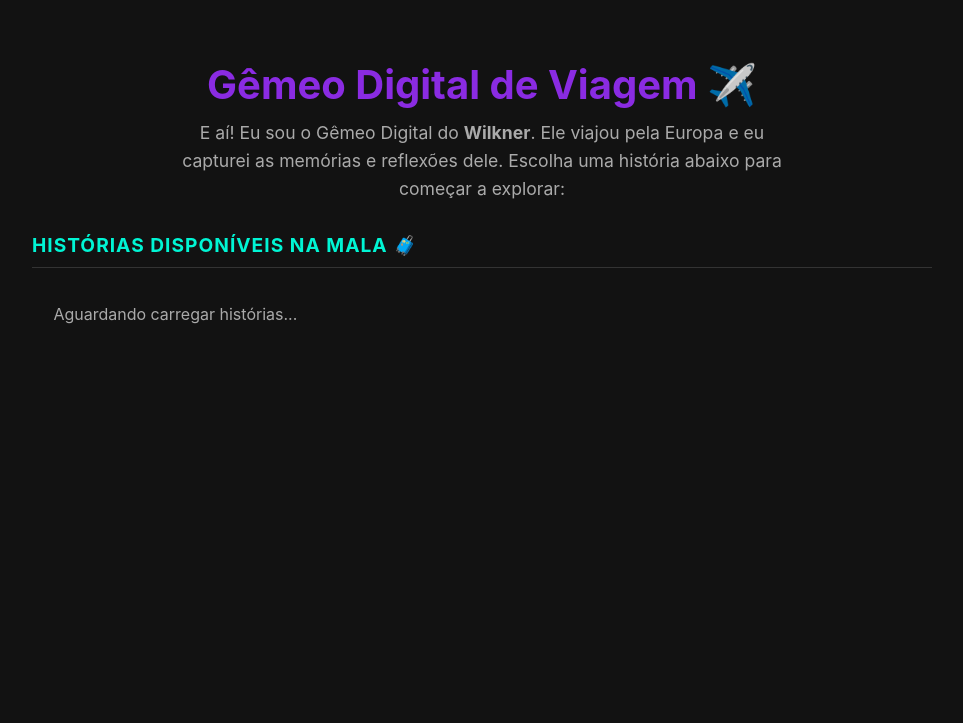
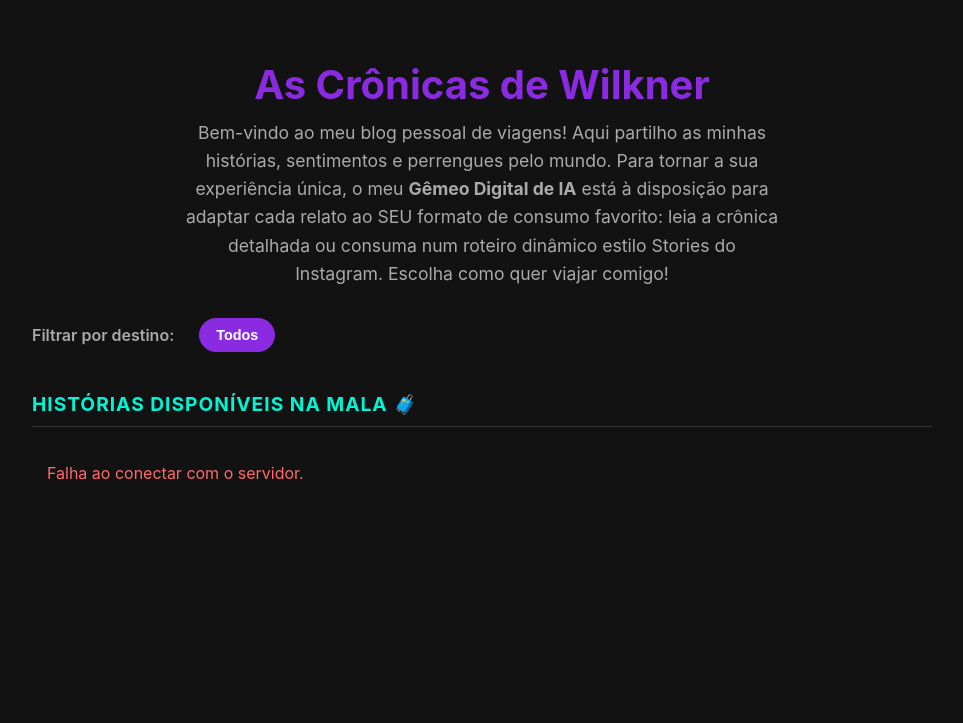
Before and after one commit to Wilkner/gemeo-digital-viagem, a Python web app: template app/templates/index.html in a window 1280 px wide. Shown: the top 723 px of the page, without its empty margins (158-1121 px from the left). Run offline with Jinja, Linux system fonts and the light colour scheme; the template is opened without the code that fills it, so the values that code supplies are empty.

Commit message:
feat: adiciona cache físico no backend e filtros dinâmicos de destino no frontend

```diff
--- a/app/data/trips/Simplesmente_faça.txt
+++ b/app/data/trips/Simplesmente_faça.txt
@@ -1,3 +1,6 @@
+date: 2026-07-11
+destination: Itália
+
 # Sua criação tem valor: faça porque sua arte emociona!
 
 Nosso planejamento do segundo dia incluía visitarmos a Galleria dell'Accademia di Firenze para vermos Davi de Michelagelo e, depois, seguirmos para a Galeria Uffizi para encontrar inúmeras obras incríveis dos grandes da Renascença e de outros períodos da história da arte.
--- a/app/data/trips/david_michelangelo.txt
+++ b/app/data/trips/david_michelangelo.txt
@@ -1,6 +1,9 @@
+date: 2026-07-16
+destination: Itália
+
 # O David de Michelangelo ressignificou o que eu entendia sobre dedicação
 
-![Uma das obras dos prisioneiros que me impressionou](https://github.com/Wilkner/gemeo-digital-viagem/blob/main/app/static/images/prisioneiro-04.jpg?raw=true)
+![Uma das obras dos prisioneiros que me impressionou](https://raw.githubusercontent.com/Wilkner/gemeo-digital-viagem/refs/heads/main/app/static/images/prisioneiro-04.jpg)
 
 Saindo da primeira sala da Galleria dell'Accademia e entrando a esquerda e depois direita vemos ele, imponente, enorme, ao final do corredor: David. Antes, no entanto, um busto - que considerei pequeno - do Michelangelo e suas quatro obras inacabadas, chamadas de priosineiros dividem o corredor. Eu soube delas antes da viagem, mas vê-las, uau!, fiquei mais uma vez encantado. Observar os detalhes de todas elas conclui que estavam numa sincronia aparente, quase como um movimento interrompido. Dizem que essas esculturam estão saindo mármore e isso fez total sentido. Também li que Michelangelo dizia: a escultura já está pronta, eu apenas às liberto do mármore. A escultura que mais me marcou foi a que parece uma pessoa estava com o corpo para o lado direito e iniciava o movimento de virar o rosto para frente para encarar e, no mínimo, agradecer o mestre do mármore, seu herói, que a libertava. Eu tirei pouquíssimas fotos dos prisioneiros porque eu olhava para eles e pensava: caramba, o que esse cara disse é verdade: a obra já está pronta, só precisa ser libertada, porque a cada olhada eu concluia que esse mármore foi "feito" para aquilo.
 
--- a/app/data/trips/florenca_primeiras_impressoes.txt
+++ b/app/data/trips/florenca_primeiras_impressoes.txt
@@ -1,3 +1,5 @@
+date: 2026-07-12
+destination: Itália
 # Florença sua linda: você me encantou!
 
 Agora, quero te contar sobre Florença, a cidade despertou meus melhores momentos da matéria de História da Arte da faculdade de jornalismo
--- a/app/templates/index.html
+++ b/app/templates/index.html
@@ -3,8 +3,7 @@
 <head>
     <meta charset="UTF-8">
     <meta name="viewport" content="width=device-width, initial-scale=1.0">
-    <title>Gêmeo Digital de Viagem ✈️ | Wilkner</title>
-    <!-- Renderizador Markdown -->
+    <title>Meus relatos de viagem ✈️ | Wilkner</title>
     <script src="https://cdn.jsdelivr.net/npm/marked/marked.min.js"></script>
     <style>
         :root {
@@ -267,42 +294,89 @@
             from { opacity: 0; transform: translateY(10px); }
             to { opacity: 1; transform: translateY(0); }
         }
+
+        /* Filtros */
+        .filters-section {
+            margin: 20px 0;
+            padding: 10px 0;
+        }
+        .filter-label {
+            font-weight: 600;
+            margin-right: 10px;
+            color: var(--text-muted);
+        }
+        .filters-container {
+            display: inline-flex;
+            gap: 10px;
+            flex-wrap: wrap;
+        }
+        .filter-btn {
+            background-color: #262626;
+            color: var(--text-muted);
+            border: 1px solid #444;
+            padding: 8px 16px;
+            border-radius: 20px;
+            cursor: pointer;
+            font-size: 0.9rem;
+            transition: all 0.2s ease;
+        }
+        .filter-btn:hover {
+            background-color: #333;
+            border-color: var(--primary);
+        }
+        .filter-btn.active {
+            background-color: var(--primary);
+            color: white;
+            border-color: var(--primary);
+            font-weight: bold;
+        }
+
+        /* Tags de Metadados nos Cards */
+        .trip-meta {
+            font-size: 0.8rem;
+            color: var(--text-muted);
+            margin-top: 5px;
+            margin-bottom: 15px;
+            display: flex;
+            gap: 10px;
+            flex-wrap: wrap;
+        }
+        .meta-tag {
+            background-color: rgba(0, 245, 212, 0.1);
+            color: var(--accent);
+            padding: 2px 8px;
+            border-radius: 4px;
+            font-weight: bold;
+        }
     </style>
 </head>
 <body>
     <div class="container">
 
-        <!-- FLUXO PRINCIPAL: Escolha de Histórias -->
         <div id="mainPortal">
             <div class="welcome-header">
-                <h1>Gêmeo Digital de Viagem ✈️</h1>
-                <p>E aí! Eu sou o Gêmeo Digital do <b>Wilkner</b>. Ele viajou pela Europa e eu capturei as memórias e reflexões dele. Escolha uma história abaixo para começar a explorar:</p>
+                <h1>As Crônicas de Wilkner</h1>
+                <p class="subtitle">
+                    Bem-vindo ao meu blog pessoal de viagens! Aqui partilho as minhas histórias, sentimentos e perrengues pelo mundo.
+                    Para tornar a sua experiência única, o meu <strong>Gêmeo Digital de IA</strong> está à disposição para adaptar cada relato ao SEU formato de consumo favorito: leia a crônica detalhada ou consuma num roteiro dinâmico estilo Stories do Instagram. Escolha como quer viajar comigo!
+                </p>
+            </div>
+
+            <div class="filters-section" style="margin: 20px 0 30px 0; display: flex; align-items: center; gap: 15px; flex-wrap: wrap;">
+                <span class="filter-label">Filtrar por destino:</span>
+                <div id="destinations-filters" class="filters-container">
+                    <button class="filter-btn active" data-destination="all">Todos</button>
+                </div>
             </div>
 
             <div class="stories-showcase">
                 <h2 class="section-title">Histórias Disponíveis na Mala 🧳</h2>
                 <div id="tripsGrid" class="trips-grid">
-                    <!-- Carregado Dinamicamente -->
                     <p style="color: var(--text-muted); text-align: center; width: 100%;">Aguardando carregar histórias...</p>
                 </div>
             </div>
         </div>
 
-        <!-- Carregamento (Loading) -->
-        <div id="loadingStatus" class="loading">🧠⚡ O Gêmeo Digital está montando essa recordação...</div>
-
-        <!-- FLUXO DE CONSUMO: Exibição de Stories ou Artigo -->
-        <div id="viewSection" class="view-section">
-            <div class="back-nav" onclick="goBackToPortal()">↩️ Escolher outra história</div>
-
-            <!-- Output dos Stories -->
-            <div id="storiesContainer" class="stories-container" style="display: none;"></div>
-
-            <!-- Output do Artigo -->
-            <div id="articleContainer" style="display: none;"></div>
-        </div>
-
-        <!-- MODAL: Escolha de Formato -->
         <div id="formatModal" class="modal-overlay">
             <div class="modal">
                 <button class="close-btn" onclick="closeModal()">×</button>
@@ -321,38 +395,108 @@
             </div>
         </div>
 
+        <div id="loadingStatus" class="loading">Carregando com o Gêmeo Digital... ✈️</div>
+
+        <div id="viewSection" class="view-section">
+            <a class="back-nav" onclick="goBackToPortal()">← Voltar ao Portal</a>
+            <div id="storiesContainer" class="stories-container"></div>
+            <div id="articleContainer"></div>
+        </div>
+
     </div>
 
     <script>
-        const API_BASE = "https://gemeo-digital-viagem.onrender.com/api/v1";
+        // Detecção Dinâmica da API (Local vs Cloud Render)
+        const API_BASE = window.location.hostname === "localhost" || window.location.hostname === "127.0.0.1"
+            ? "http://127.0.0.1:8000/api/v1"
+            : "https://gemeo-digital-viagem.onrender.com/api/v1";
+
         let selectedTripId = null;
+        let allTrips = [];
 
-        // Ao carregar a página, busca as histórias disponíveis
-        document.addEventListener("DOMContentLoaded", carregarHistorias);
+        document.addEventListener("DOMContentLoaded", loadBlog);
 
-        async function carregarHistorias() {
+        async function loadBlog() {
             try {
                 const response = await fetch(`${API_BASE}/trips`);
-                const trips = await response.json();
+                allTrips = await response.json();
+
+                generateFilterButtons(allTrips);
+                renderTripsGrid(allTrips);
+            } catch (error) {
+                console.error("Erro ao carregar viagens do blog:", error);
                 const grid = document.getElementById("tripsGrid");
+                grid.innerHTML = `<p style="color: #ff6b6b; text-align: center; width: 100%;">Falha ao conectar com o servidor.</p>`;
+            }
+        }
+
+        function generateFilterButtons(trips) {
+            const filtersContainer = document.getElementById("destinations-filters");
+            const destinations = ["all", ...new Set(trips.map(t => t.destination).filter(Boolean))];
+
+            filtersContainer.innerHTML = "";
+
+            destinations.forEach(dest => {
+                const btn = document.createElement("button");
+                btn.classList.add("filter-btn");
+                if (dest === "all") btn.classList.add("active");
+
+                btn.textContent = dest === "all" ? "Todos" : dest;
+                btn.setAttribute("data-destination", dest);
+
+                btn.addEventListener("click", () => {
+                    document.querySelectorAll(".filter-btn").forEach(b => b.classList.remove("active"));
+                    btn.classList.add("active");
+                    filterTrips(dest);
+                });
+
+                filtersContainer.appendChild(btn);
+            });
+        }
+
+        function filterTrips(destination) {
+            if (destination === "all") {
+                renderTripsGrid(allTrips);
+            } else {
+                const filtered = allTrips.filter(t => t.destination === destination);
+                renderTripsGrid(filtered);
+            }
+        }
+
+        function renderTripsGrid(trips) {
+            const grid = document.getElementById("tripsGrid");
+            grid.innerHTML = "";
 
             if (trips.length === 0) {
-                    grid.innerHTML = `<p style="color: var(--text-muted); text-align: center; width: 100%;">Nenhuma história na pasta de mídias ainda.</p>`;
+                grid.innerHTML = `<p style="color: var(--text-muted); text-align: center; width: 100%;">Nenhuma história encontrada.</p>`;
                 return;
             }
 
-                grid.innerHTML = "";
             trips.forEach(trip => {
-                    grid.innerHTML += `
-                        <div class="trip-card" onclick="abrirEscolhaFormato('${trip.trip_id}')">
+                const dateParts = (trip.date || "").split("-");
+                const formattedDate = dateParts.length === 3 ? `${dateParts[2]}/${dateParts[1]}/${dateParts[0]}` : "Sem data";
+
+                const card = document.createElement("div");
+                card.classList.add("trip-card");
+                card.addEventListener("click", () => abrirEscolhaFormato(trip.trip_id));
+
+                card.innerHTML = `
+                    <img class="trip-card-image" src="assets/images/${trip.trip_id}.jpg" alt="${trip.display_title}" onerror="this.src='https://images.unsplash.com/photo-1501785888041-af3ef285b470?w=500'">
+                    <div class="trip-card-content">
+                        <div>
+                            <div class="trip-meta">
+                                <span class="meta-date">📅 ${formattedDate}</span>
+                                <span class="meta-tag">📍 ${trip.destination || "Geral"}</span>
+                            </div>
                             <h3>${trip.display_title}</h3>
-                            <div class="card-action">Explorar memórias ➜</div>
+                            <p class="trip-card-preview">Clique para pedir ao Gêmeo Digital para preparar as memórias nesse formato.</p>
+                        </div>
+                        <button class="read-btn">Explorar Relato ➜</button>
                     </div>
                 `;
+
+                grid.appendChild(card);
             });
-            } catch (error) {
-                console.error("Erro ao carregar histórias:", error);
-            }
         }
 
         function abrirEscolhaFormato(tripId) {
```
Also changed, not shown: other parts of app/templates/index.html (+41 -20 lines), app/api/v1/endpoints.py (+144 -17 lines), app/data/persona_profile.json (+4 -4 lines), app/data/trips/david_michelangelo_article.json (added, +9 -0 lines). Lines whose indentation alone changed are shown as unchanged.
